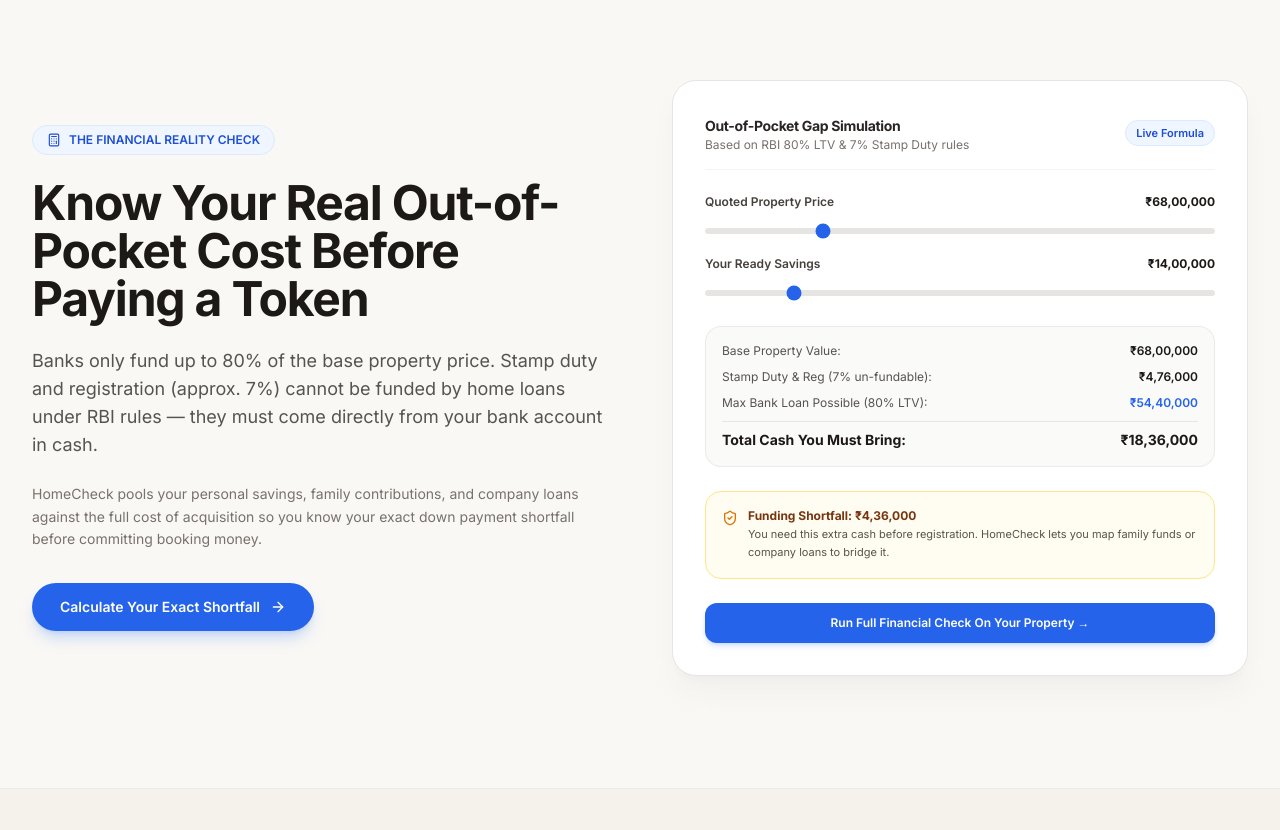
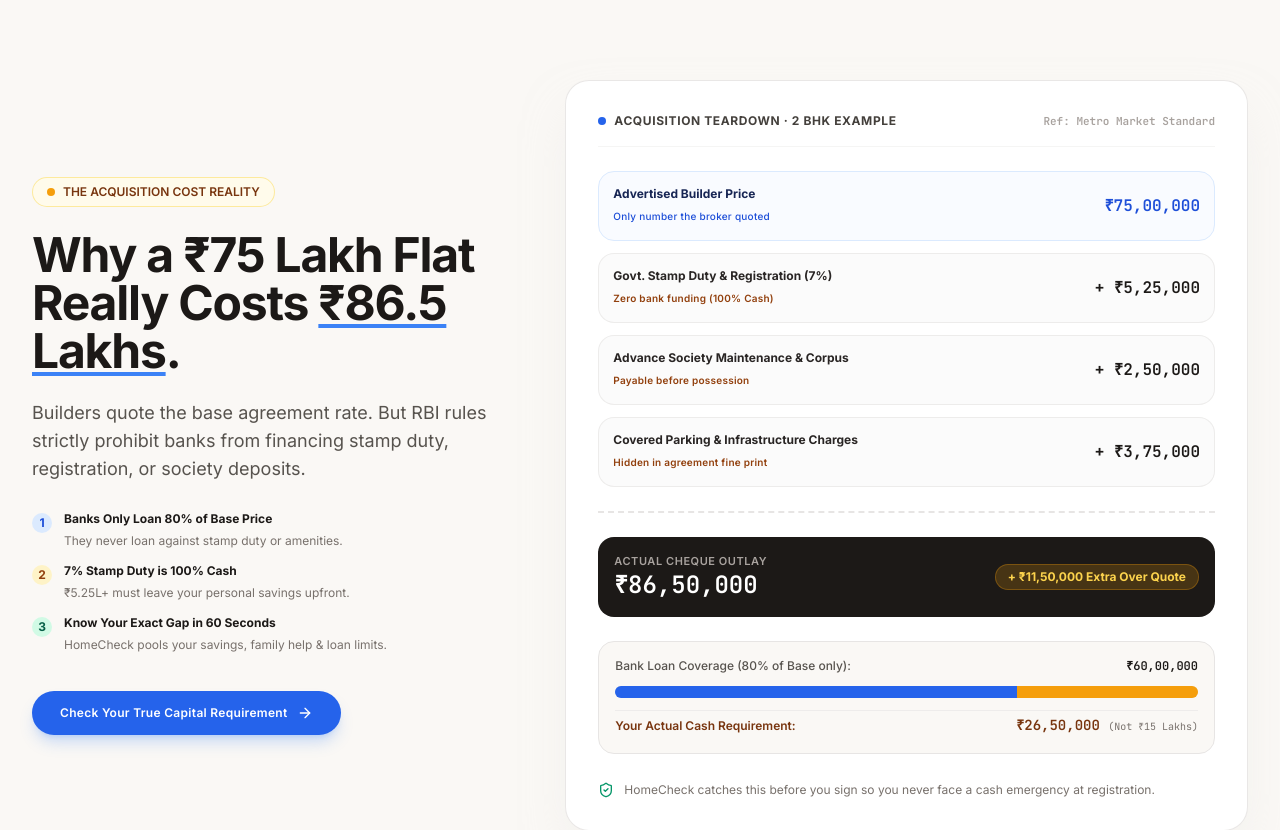
Before and after one commit to codeharsh27/home_check, a Next.js app: page / in a window 1280 px wide. Shown: the part 800-1630 px from the top of the page. Built offline with nearby package versions, Linux system fonts and the light colour scheme; no server answers.

Commit message:
feat(ui): overhaul financial reality check section into an ultra-scannable acquisition cost teardown with visual receipt, loan comparison bars, and zero calculator sliders

```diff
--- a/components/landing/feature-tools.tsx
+++ b/components/landing/feature-tools.tsx
@@ -3,172 +3,223 @@
 import React, { useState } from 'react';
 import { useRouter } from 'next/navigation';
 import { useEvaluationStore, DEMO_PROPERTY } from '@/store/evaluation';
-import { ArrowRight, Calculator, ShieldCheck } from 'lucide-react';
+import { ArrowRight, AlertTriangle, ShieldCheck, Check, Sparkles } from 'lucide-react';
 
 export const FeatureToolsSection: React.FC = () => {
   const router = useRouter();
   const startNewEvaluation = useEvaluationStore((state) => state.startNewEvaluation);
 
-  const [propertyPrice, setPropertyPrice] = useState(6800000); // 68 Lakhs
-  const [personalSavings, setPersonalSavings] = useState(1400000); // 14 Lakhs
+  const [activeItem, setActiveItem] = useState<number | null>(null);
 
-  // Real calculations mirroring lib/calculations.ts
-  const stampDutyRate = 0.07; // 7% Stamp Duty + Registration
-  const stampDuty = propertyPrice * stampDutyRate;
-  const totalAcquisitionCost = propertyPrice + stampDuty;
-  const maxBankLoan = propertyPrice * 0.80; // 80% RBI LTV limit
-  const minimumDownPayment = propertyPrice * 0.20;
-  const totalCashRequired = minimumDownPayment + stampDuty;
-  const cashShortfall = Math.max(0, totalCashRequired - personalSavings);
+  const breakdownItems = [
+    {
+      label: 'Advertised Builder Price',
+      amount: '₹75,00,000',
+      tag: 'Only number the broker quoted',
+      isExtra: false,
+      detail: 'The base agreement value shown on hoardings and listings.',
+    },
+    {
+      label: 'Govt. Stamp Duty & Registration (7%)',
+      amount: '+ ₹5,25,000',
+      tag: 'Zero bank funding (100% Cash)',
+      isExtra: true,
+      detail: 'RBI strictly forbids banks from including stamp duty in home loans.',
+    },
+    {
+      label: 'Advance Society Maintenance & Corpus',
+      amount: '+ ₹2,50,000',
+      tag: 'Payable before possession',
+      isExtra: true,
+      detail: '24-36 months mandatory advance maintenance & society sinking fund.',
+    },
+    {
+      label: 'Covered Parking & Infrastructure Charges',
+      amount: '+ ₹3,75,000',
+      tag: 'Hidden in agreement fine print',
+      isExtra: true,
+      detail: 'Clubhouse, electricity substation, and dedicated car park fees.',
+    },
+  ];
 
-  const formatINR = (val: number) => {
-    return new Intl.NumberFormat('en-IN', {
-      style: 'currency',
-      currency: 'INR',
-      maximumFractionDigits: 0,
-    }).format(val);
-  };
-
-  const handleExplore = () => {
+  const handleStart = () => {
     const id = startNewEvaluation(DEMO_PROPERTY, true);
     router.push(`/evaluation/${id}/snapshot`);
   };
 
   return (
-    <section id="smart-tools" className="py-20 md:py-28 bg-[#FAF8F5] border-b border-stone-200/60">
+    <section id="smart-tools" className="py-20 md:py-28 bg-[#FAF8F5] border-b border-stone-200/60 overflow-hidden">
       <div className="max-w-7xl mx-auto px-4 sm:px-8">
         <div className="grid grid-cols-1 lg:grid-cols-12 gap-12 lg:gap-16 items-center">
 
-          {/* Left Column: Heading + Copy + Action */}
-          <div className="lg:col-span-6 space-y-6">
-            <div className="inline-flex items-center gap-2 px-3.5 py-1.5 rounded-full bg-blue-50 text-blue-700 text-xs font-semibold border border-blue-100">
-              <Calculator className="w-3.5 h-3.5" />
-              <span>THE FINANCIAL REALITY CHECK</span>
+          {/* Left Column: Bold Scannable Narrative */}
+          <div className="lg:col-span-5 space-y-6">
+
+            {/* Eyebrow with animated pulse */}
+            <div className="inline-flex items-center gap-2 px-3.5 py-1.5 rounded-full bg-amber-50 border border-amber-200/80 text-amber-900 text-xs font-semibold">
+              <span className="relative flex h-2 w-2">
+                <span className="animate-ping absolute inline-flex h-full w-full rounded-full bg-amber-400 opacity-75"></span>
+                <span className="relative inline-flex rounded-full h-2 w-2 bg-amber-500"></span>
+              </span>
+              <span>THE ACQUISITION COST REALITY</span>
             </div>
 
-            <h2 className="text-3xl sm:text-4xl lg:text-5xl font-bold tracking-tight text-stone-900 leading-[1.15]">
-              Know Your Real Out-of-Pocket Cost Before Paying a Token
+            {/* Powerful, Scannable Headline */}
+            <h2 className="text-3xl sm:text-4xl lg:text-5xl font-extrabold tracking-tight text-stone-900 leading-[1.12]">
+              Why a ₹75 Lakh Flat Really Costs <span className="underline decoration-blue-500 underline-offset-4">₹86.5 Lakhs</span>.
             </h2>
 
-            <p className="text-base sm:text-lg text-stone-600 leading-relaxed font-normal">
-              Banks only fund up to 80% of the base property price. Stamp duty and registration (approx. 7%) cannot be funded by home loans under RBI rules — they must come directly from your bank account in cash.
+            {/* Short Scannable Core Truth */}
+            <p className="text-base sm:text-lg text-stone-600 font-normal leading-relaxed">
+              Builders quote the base agreement rate. But RBI rules strictly prohibit banks from financing stamp duty, registration, or society deposits.
             </p>
 
-            <p className="text-sm text-stone-500 leading-relaxed">
-              HomeCheck pools your personal savings, family contributions, and company loans against the full cost of acquisition so you know your exact down payment shortfall before committing booking money.
-            </p>
+            {/* 3 Quick-Scan Fact Chips */}
+            <div className="space-y-3 pt-1">
+              <div className="flex items-start gap-3">
+                <div className="w-5 h-5 rounded-full bg-blue-100 text-blue-700 flex items-center justify-center shrink-0 mt-0.5 font-bold text-xs">
+                  1
+                </div>
+                <div>
+                  <span className="text-xs font-bold text-stone-900 block">Banks Only Loan 80% of Base Price</span>
+                  <span className="text-xs text-stone-500">They never loan against stamp duty or amenities.</span>
+                </div>
+              </div>
 
-            <div className="pt-2">
+              <div className="flex items-start gap-3">
+                <div className="w-5 h-5 rounded-full bg-amber-100 text-amber-800 flex items-center justify-center shrink-0 mt-0.5 font-bold text-xs">
+                  2
+                </div>
+                <div>
+                  <span className="text-xs font-bold text-stone-900 block">7% Stamp Duty is 100% Cash</span>
+                  <span className="text-xs text-stone-500">₹5.25L+ must leave your personal savings upfront.</span>
+                </div>
+              </div>
+
+              <div className="flex items-start gap-3">
+                <div className="w-5 h-5 rounded-full bg-emerald-100 text-emerald-800 flex items-center justify-center shrink-0 mt-0.5 font-bold text-xs">
+                  3
+                </div>
+                <div>
+                  <span className="text-xs font-bold text-stone-900 block">Know Your Exact Gap in 60 Seconds</span>
+                  <span className="text-xs text-stone-500">HomeCheck pools your savings, family help &amp; loan limits.</span>
+                </div>
+              </div>
+            </div>
+
+            {/* CTA */}
+            <div className="pt-3">
               <button
                 type="button"
-                onClick={handleExplore}
-                className="inline-flex items-center gap-2.5 px-7 py-3.5 rounded-full bg-[#2563EB] hover:bg-[#1D4ED8] text-white font-semibold text-sm shadow-lg shadow-blue-500/25 transition-all hover:shadow-blue-500/40 cursor-pointer"
+                onClick={handleStart}
+                className="inline-flex items-center gap-2.5 px-7 py-3.5 rounded-full bg-[#2563EB] hover:bg-[#1D4ED8] text-white font-semibold text-xs tracking-wide shadow-lg shadow-blue-500/25 transition-all hover:scale-[1.02] active:scale-[0.98] cursor-pointer"
               >
-                <span>Calculate Your Exact Shortfall</span>
+                <span>Check Your True Capital Requirement</span>
                 <ArrowRight className="w-4 h-4" />
               </button>
             </div>
+
           </div>
 
-          {/* Right Column: Live Interactive Math Card */}
-          <div className="lg:col-span-6">
-            <div className="relative rounded-3xl bg-white border border-stone-200 p-6 sm:p-8 shadow-xl shadow-stone-200/40 space-y-6">
+          {/* Right Column: Visual Teardown Receipt Card (No generic calculator, pure scannable intelligence) */}
+          <div className="lg:col-span-7">
+            <div className="relative rounded-3xl bg-white border border-stone-200/90 p-6 sm:p-8 shadow-2xl shadow-stone-200/50 space-y-6 transition-all">
 
-              {/* Header */}
+              {/* Card Header with Real Estate Context */}
               <div className="flex items-center justify-between pb-4 border-b border-stone-100">
-                <div>
-                  <span className="text-sm font-bold text-stone-800 tracking-tight">Out-of-Pocket Gap Simulation</span>
-                  <p className="text-xs text-stone-500">Based on RBI 80% LTV &amp; 7% Stamp Duty rules</p>
+                <div className="flex items-center gap-2">
+                  <span className="w-2 h-2 rounded-full bg-blue-600"></span>
+                  <span className="text-xs font-bold uppercase tracking-wider text-stone-700">
+                    Acquisition Teardown · 2 BHK Example
+                  </span>
                 </div>
-                <span className="text-[11px] font-semibold text-blue-700 bg-blue-50 px-2.5 py-1 rounded-full border border-blue-100">
-                  Live Formula
+                <span className="text-[11px] font-mono font-semibold text-stone-400">
+                  Ref: Metro Market Standard
                 </span>
               </div>
 
-              {/* Sliders for Property Price & Savings */}
-              <div className="space-y-4">
+              {/* Itemized Scannable Rows */}
+              <div className="space-y-3">
+                {breakdownItems.map((item, idx) => (
+                  <div
+                    key={idx}
+                    onMouseEnter={() => setActiveItem(idx)}
+                    onMouseLeave={() => setActiveItem(null)}
+                    className={`p-3.5 rounded-2xl border transition-all cursor-default ${
+                      item.isExtra
+                        ? activeItem === idx
+                          ? 'bg-amber-50/80 border-amber-300 shadow-sm'
+                          : 'bg-stone-50/70 border-stone-200/70 hover:bg-stone-50'
+                        : 'bg-blue-50/40 border-blue-100'
+                    }`}
+                  >
+                    <div className="flex items-center justify-between gap-3">
+                      <div>
+                        <div className="flex items-center gap-2">
+                          <span className={`text-xs font-bold ${item.isExtra ? 'text-stone-800' : 'text-blue-950 font-extrabold'}`}>
+                            {item.label}
+                          </span>
+                        </div>
+                        <span className={`text-[10px] font-medium tracking-wide ${
+                          item.isExtra ? 'text-amber-800 font-semibold' : 'text-blue-700'
+                        }`}>
+                          {item.tag}
+                        </span>
+                      </div>
+                      <span className={`text-sm sm:text-base font-mono font-bold shrink-0 ${
+                        item.isExtra ? 'text-stone-900' : 'text-blue-700'
+                      }`}>
+                        {item.amount}
+                      </span>
+                    </div>
+                  </div>
+                ))}
+              </div>
+
+              {/* Dashed Divider */}
+              <div className="border-t-2 border-dashed border-stone-200 my-4"></div>
+
+              {/* True Total Callout */}
+              <div className="flex flex-col sm:flex-row sm:items-center justify-between gap-2 p-4 rounded-2xl bg-stone-900 text-white">
                 <div>
-                  <div className="flex justify-between text-xs font-semibold text-stone-700 mb-1.5">
-                    <span>Quoted Property Price</span>
-                    <span className="text-stone-900 font-bold">{formatINR(propertyPrice)}</span>
-                  </div>
-                  <input
-                    type="range"
-                    min={3000000}
-                    max={20000000}
-                    step={200000}
-                    value={propertyPrice}
-                    onChange={(e) => setPropertyPrice(Number(e.target.value))}
-                    className="w-full h-1.5 bg-stone-200 rounded-lg appearance-none cursor-pointer accent-blue-600"
-                  />
+                  <span className="text-[11px] uppercase tracking-wider font-semibold text-stone-400 block">
+                    Actual Cheque Outlay
+                  </span>
+                  <span className="text-2xl font-bold font-mono text-white">
+                    ₹86,50,000
+                  </span>
                 </div>
-
-                <div>
-                  <div className="flex justify-between text-xs font-semibold text-stone-700 mb-1.5">
-                    <span>Your Ready Savings</span>
-                    <span className="text-stone-900 font-bold">{formatINR(personalSavings)}</span>
-                  </div>
-                  <input
-                    type="range"
-                    min={500000}
-                    max={6000000}
-                    step={100000}
-                    value={personalSavings}
-                    onChange={(e) => setPersonalSavings(Number(e.target.value))}
-                    className="w-full h-1.5 bg-stone-200 rounded-lg appearance-none cursor-pointer accent-blue-600"
-                  />
+                <div className="sm:text-right">
+                  <span className="inline-block px-3 py-1 rounded-full bg-amber-500/20 text-amber-300 border border-amber-500/30 text-xs font-bold">
+                    + ₹11,50,000 Extra Over Quote
+                  </span>
                 </div>
               </div>
 
-              {/* Calculation Summary Table */}
-              <div className="rounded-2xl bg-stone-50 p-4 border border-stone-200/70 space-y-2.5 text-xs">
-                <div className="flex justify-between text-stone-600">
-                  <span>Base Property Value:</span>
-                  <span className="font-semibold text-stone-900">{formatINR(propertyPrice)}</span>
+              {/* Visual Gap Comparison: What You Expected vs What Actually Happens */}
+              <div className="p-4 rounded-2xl bg-[#FAF8F5] border border-stone-200 space-y-3">
+                <div className="flex justify-between text-xs">
+                  <span className="text-stone-600 font-medium">Bank Loan Coverage (80% of Base only):</span>
+                  <span className="font-bold text-stone-900 font-mono">₹60,00,000</span>
                 </div>
-                <div className="flex justify-between text-stone-600">
-                  <span>Stamp Duty &amp; Reg (7% un-fundable):</span>
-                  <span className="font-semibold text-stone-900">{formatINR(stampDuty)}</span>
+
+                {/* Visual Bar representation */}
+                <div className="w-full h-3 rounded-full bg-stone-200 overflow-hidden flex">
+                  <div style={{ width: '69%' }} className="bg-blue-600 h-full" title="Bank Loan (69%)"></div>
+                  <div style={{ width: '31%' }} className="bg-amber-500 h-full" title="Your Cash Requirement (31%)"></div>
                 </div>
-                <div className="flex justify-between text-stone-600">
-                  <span>Max Bank Loan Possible (80% LTV):</span>
-                  <span className="font-semibold text-blue-600">{formatINR(maxBankLoan)}</span>
-                </div>
-                <div className="pt-2 border-t border-stone-200 flex justify-between font-bold text-stone-900 text-sm">
-                  <span>Total Cash You Must Bring:</span>
-                  <span>{formatINR(totalCashRequired)}</span>
+
+                <div className="flex items-center justify-between text-xs pt-1 border-t border-stone-200/60 font-semibold">
+                  <span className="text-amber-900">Your Actual Cash Requirement:</span>
+                  <span className="text-amber-900 font-bold font-mono text-sm">₹26,50,000 <span className="text-[10px] font-normal text-stone-500">(Not ₹15 Lakhs)</span></span>
                 </div>
               </div>
 
-              {/* Verdict Box */}
-              <div className={`p-4 rounded-2xl border ${
-                cashShortfall > 0
-                  ? 'bg-amber-50/70 border-amber-200 text-amber-900'
-                  : 'bg-emerald-50/70 border-emerald-200 text-emerald-900'
-              }`}>
-                <div className="flex items-start gap-2.5">
-                  <ShieldCheck className={`w-4 h-4 shrink-0 mt-0.5 ${cashShortfall > 0 ? 'text-amber-600' : 'text-emerald-600'}`} />
-                  <div>
-                    <span className="text-xs font-bold block">
-                      {cashShortfall > 0 ? `Funding Shortfall: ${formatINR(cashShortfall)}` : 'Fully Funded By Your Savings!'}
-                    </span>
-                    <p className="text-[11px] text-stone-600 mt-0.5 leading-relaxed">
-                      {cashShortfall > 0
-                        ? 'You need this extra cash before registration. HomeCheck lets you map family funds or company loans to bridge it.'
-                        : 'Your ready savings comfortably cover both the 20% down payment and un-fundable 7% government stamp duty.'}
-                    </p>
-                  </div>
-                </div>
+              {/* Protective Takeaway note */}
+              <div className="flex items-center gap-2.5 text-xs text-stone-500 pt-1">
+                <ShieldCheck className="w-4 h-4 text-emerald-600 shrink-0" />
+                <span>HomeCheck catches this before you sign so you never face a cash emergency at registration.</span>
               </div>
-
-              {/* Action Button */}
-              <button
-                type="button"
-                onClick={handleExplore}
-                className="w-full py-3 rounded-xl bg-[#2563EB] hover:bg-[#1D4ED8] text-white text-xs font-semibold shadow-md shadow-blue-500/20 transition-all cursor-pointer text-center block"
-              >
-                Run Full Financial Check On Your Property →
-              </button>
 
             </div>
           </div>
```
